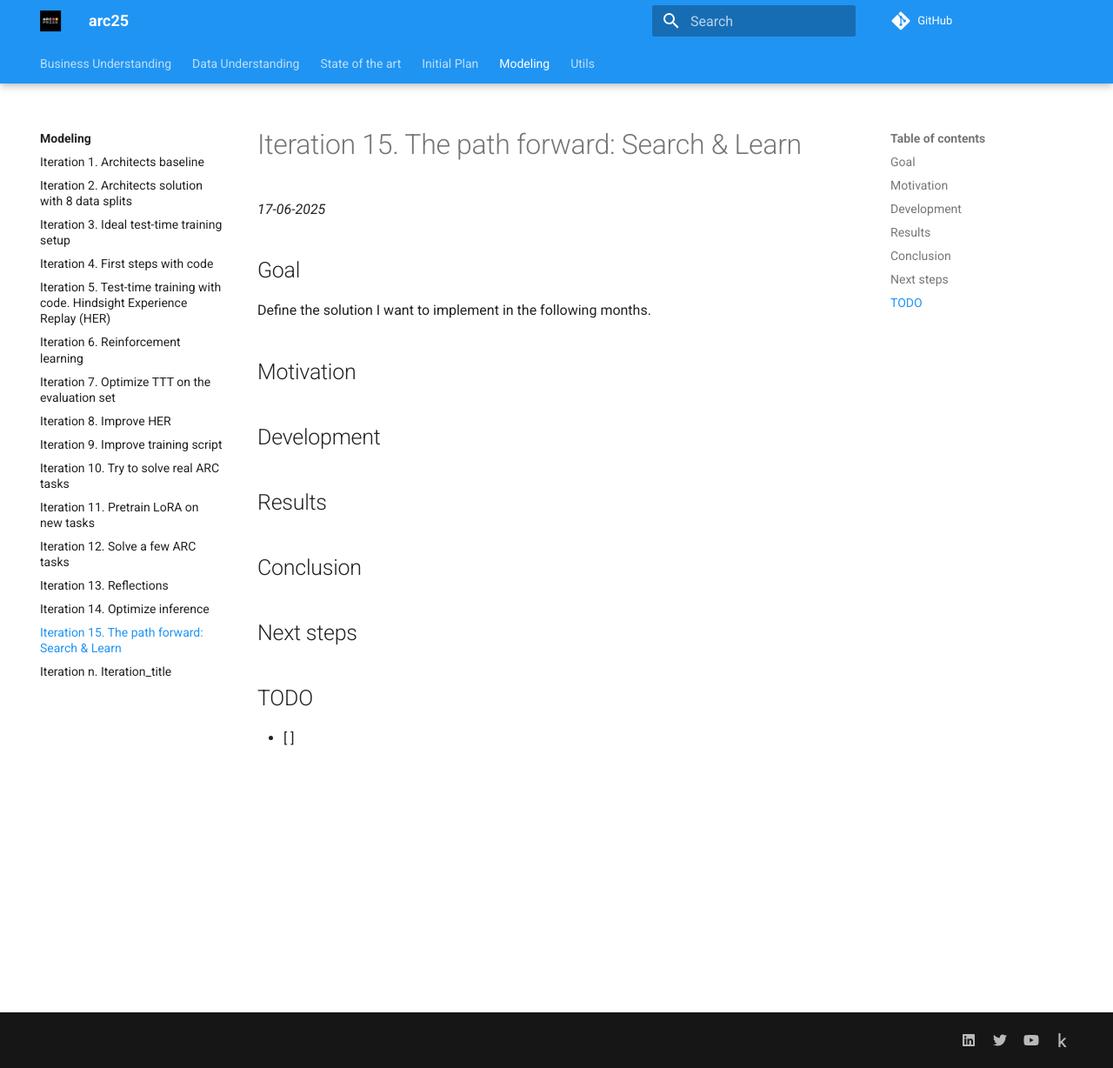
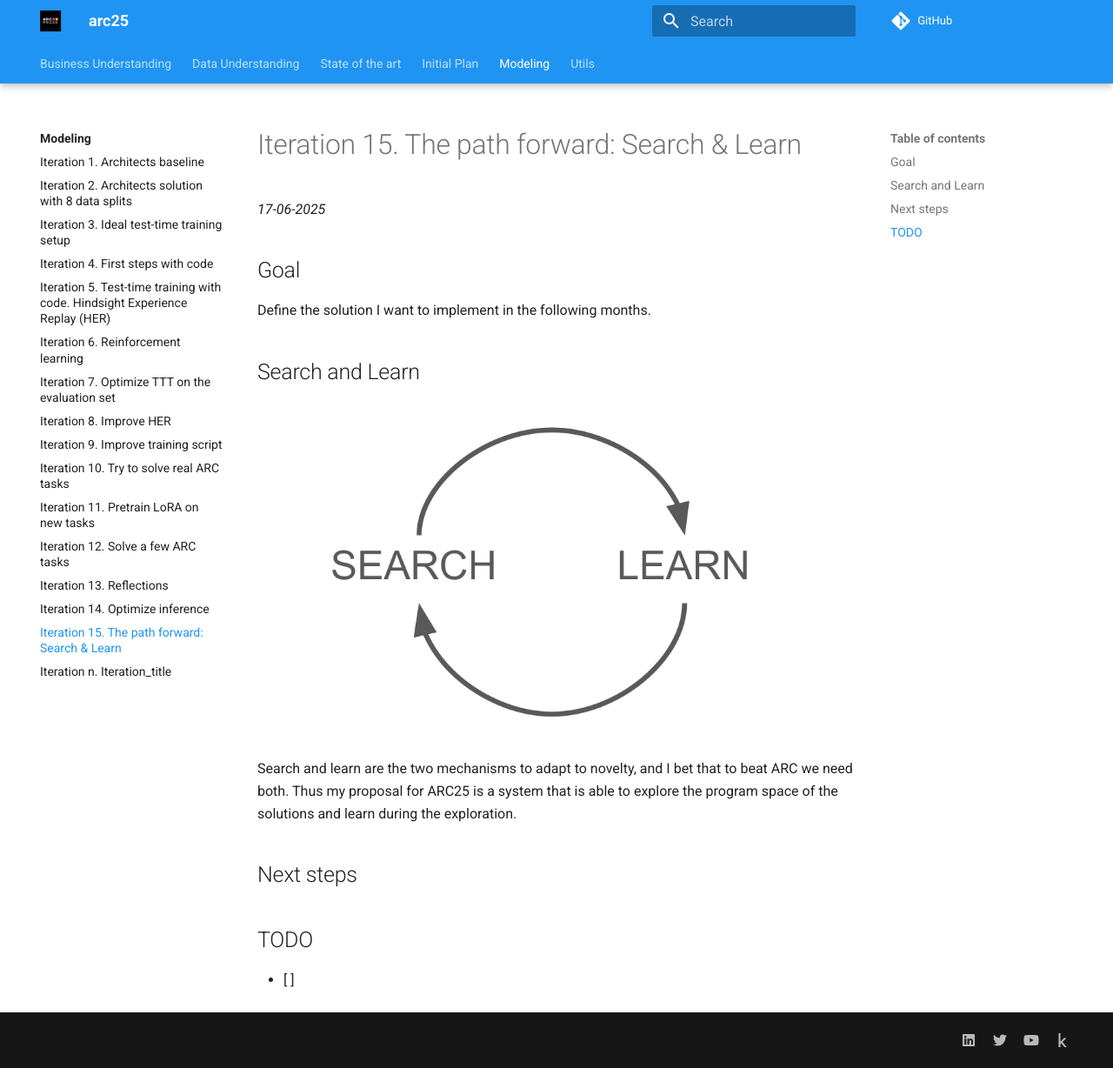
Before and after one commit to ironbar/arc25, an MkDocs documentation site: the page built from docs/modeling/Iteration_15_the_path_forward.md, in a window 1280 px wide and 1228 px high. Shown: the whole window at 87% size. Built offline with MkDocs 1.6.1 and Material for MkDocs 9.7.7, drawn with Linux system fonts in a browser that asks for light colours; comment, search, counter and statistics services are not loaded.

Commit message:
started to describe the new approach

```diff
--- a/docs/modeling/Iteration_15_the_path_forward.md
+++ b/docs/modeling/Iteration_15_the_path_forward.md
@@ -15,13 +15,13 @@ clear goal. This allows to gain greater knowledge of the problem on each iterati
 
 Define the solution I want to implement in the following months.
 
-## Motivation
+## Search and Learn
 
-## Development
+![Search and Learn](res/1752753996905_arc25.png)
 
-## Results
-
-## Conclusion
+Search and learn are the two mechanisms to adapt to novelty, and I bet that to beat ARC we need both.
+Thus my proposal for ARC25 is a system that is able to explore the program space of the solutions and
+learn during the exploration.
 
 ## Next steps
 
```
Also changed, not shown: docs/modeling/res/1752753996905_arc25.png (added).
